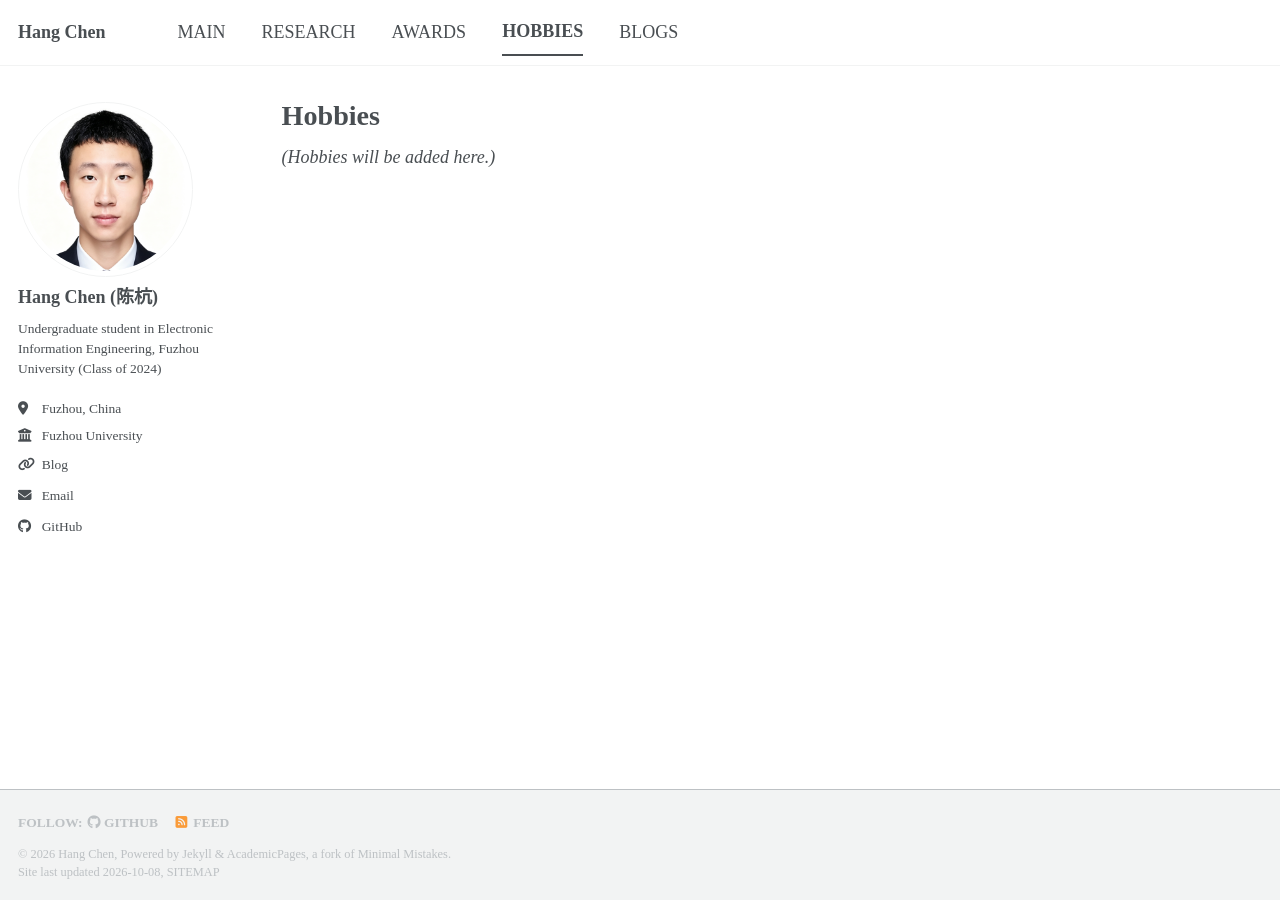
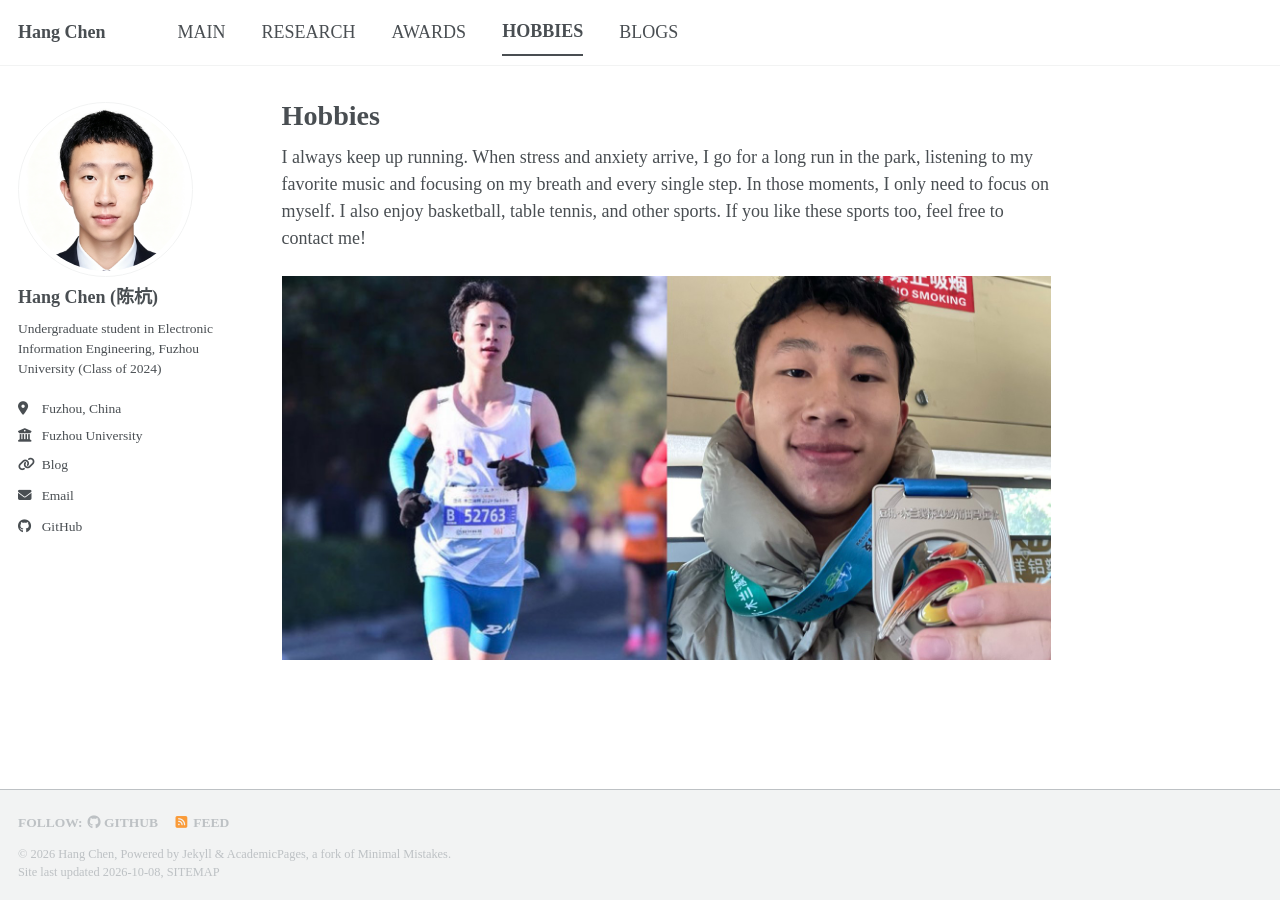
Before and after one commit to Nomkr/Nomkr.github.io, a Jekyll site: the page built from _pages/hobbies.md, in a window 1280 px wide. Built offline with Jekyll 4.4.1, drawn with Linux system fonts in a browser that asks for light colours; a style sheet for code colours, icons or effects is not loaded.

Commit message:
Update _pages/hobbies.md

```diff
--- a/_pages/hobbies.md
+++ b/_pages/hobbies.md
@@ -5,4 +5,6 @@ permalink: /hobbies/
 author_profile: true
 ---
 
-*(Hobbies will be added here.)*
+I always keep up running. When stress and anxiety arrive, I go for a long run in the park, listening to my favorite music and focusing on my breath and every single step. In those moments, I only need to focus on myself. I also enjoy basketball, table tennis, and other sports. If you like these sports too, feel free to contact me!
+
+![Running]({{ '/images/running.jpg' | relative_url }})
```
